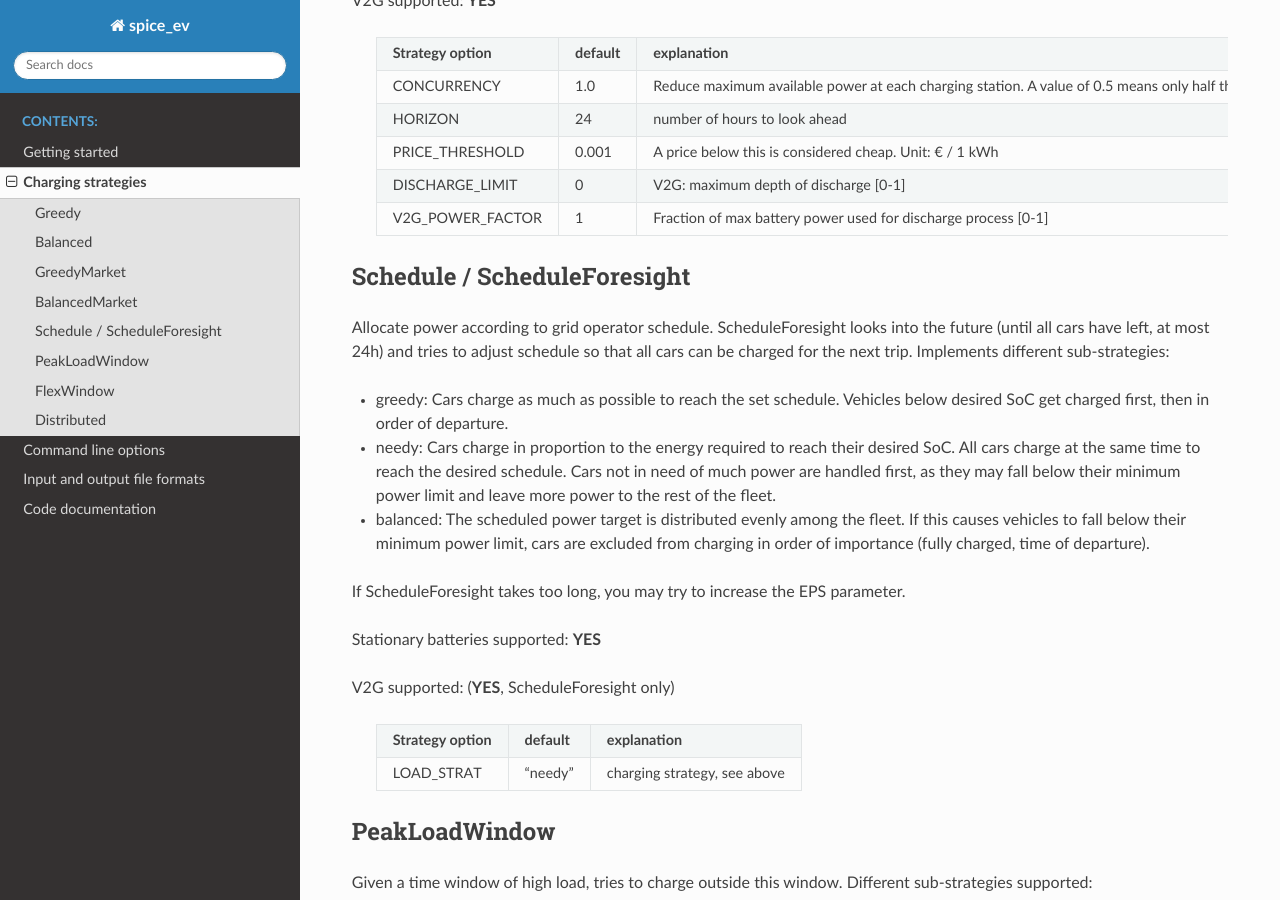
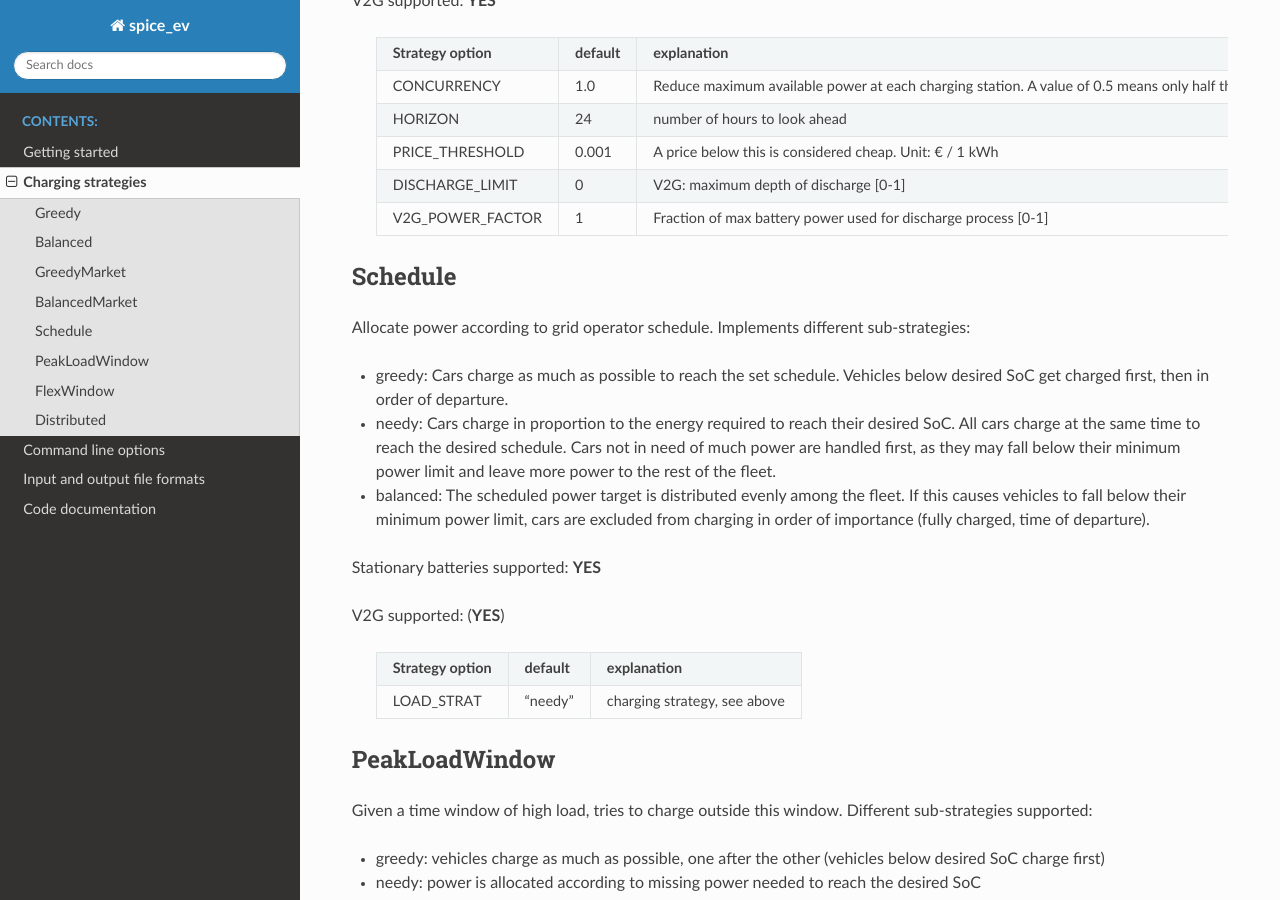
Before and after one commit to rl-institut/spice_ev, a Sphinx documentation site: the page built from doc/source/charging_strategies.rst, in a window 1280 px wide and 900 px high, scrolled down 1985 px. Built offline with Sphinx 7.4.7 and the Read the Docs theme 2.0.0, drawn with Linux system fonts in a browser that asks for light colours.

Commit message:
deleted old scripts from doc

```diff
--- a/doc/source/charging_strategies.rst
+++ b/doc/source/charging_strategies.rst
@@ -99,19 +99,17 @@ V2G supported: **YES**
     +-------------------+---------------+---------------------------------------------------------+
 
 
-Schedule / ScheduleForesight
+Schedule
 ============================
-Allocate power according to grid operator schedule. ScheduleForesight looks into the future (until all cars have left, at most 24h) and tries to adjust schedule so that all cars can be charged for the next trip. Implements different sub-strategies:
+Allocate power according to grid operator schedule. Implements different sub-strategies:
 
 - greedy: Cars charge as much as possible to reach the set schedule. Vehicles below desired SoC get charged first, then in order of departure.
 - needy: Cars charge in proportion to the energy required to reach their desired SoC. All cars charge at the same time to reach the desired schedule. Cars not in need of much power are handled first, as they may fall below their minimum power limit and leave more power to the rest of the fleet.
 - balanced: The scheduled power target is distributed evenly among the fleet. If this causes vehicles to fall below their minimum power limit, cars are excluded from charging in order of importance (fully charged, time of departure).
 
-If ScheduleForesight takes too long, you may try to increase the EPS parameter.
-
 Stationary batteries supported: **YES**
 
-V2G supported: (**YES**, ScheduleForesight only)
+V2G supported: (**YES**)
 
     +-------------------+---------------+---------------------------------------------------------+
     |**Strategy option**| **default**   |              **explanation**                            |
```
Also changed, not shown: doc/source/code.rst (+0 -21 lines).
